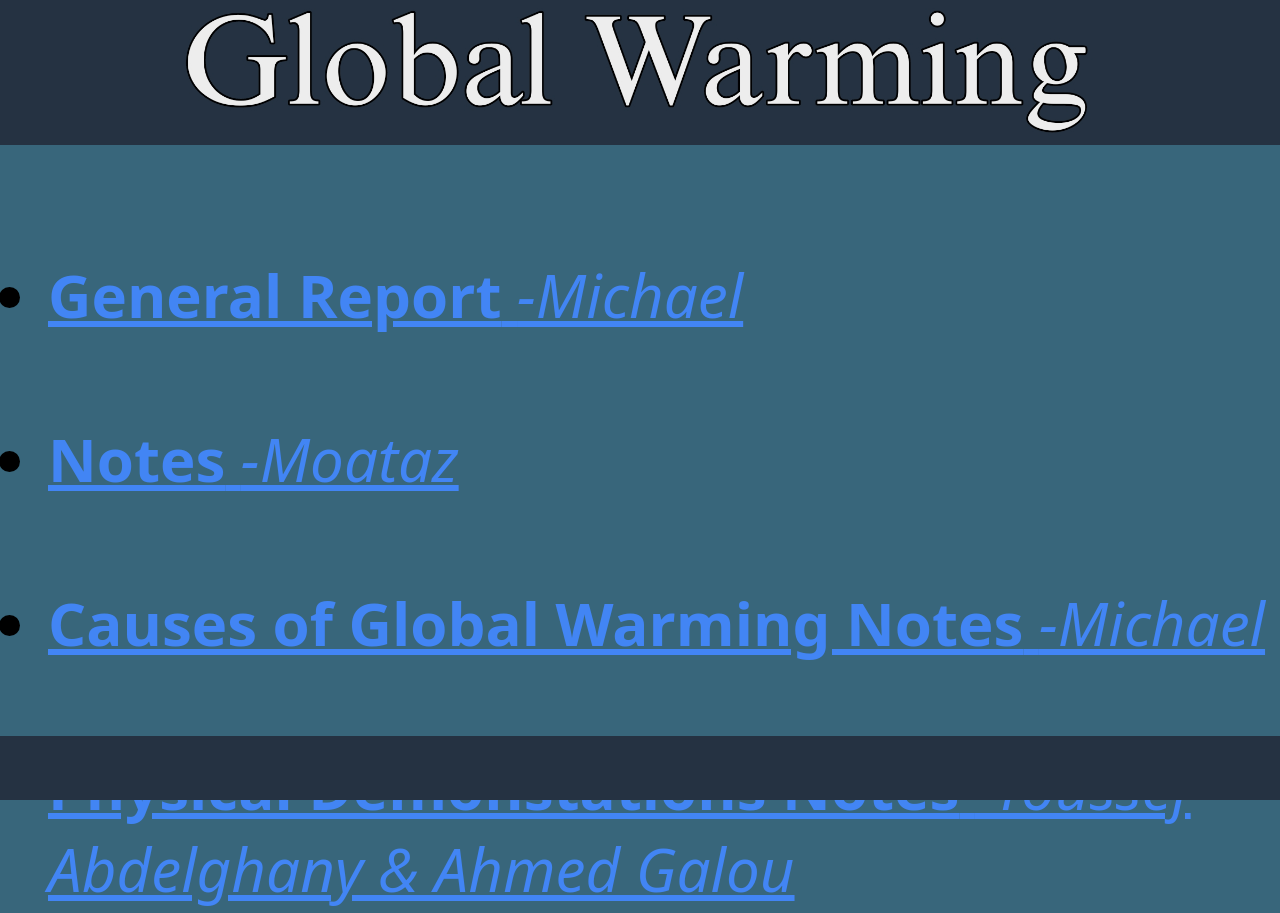
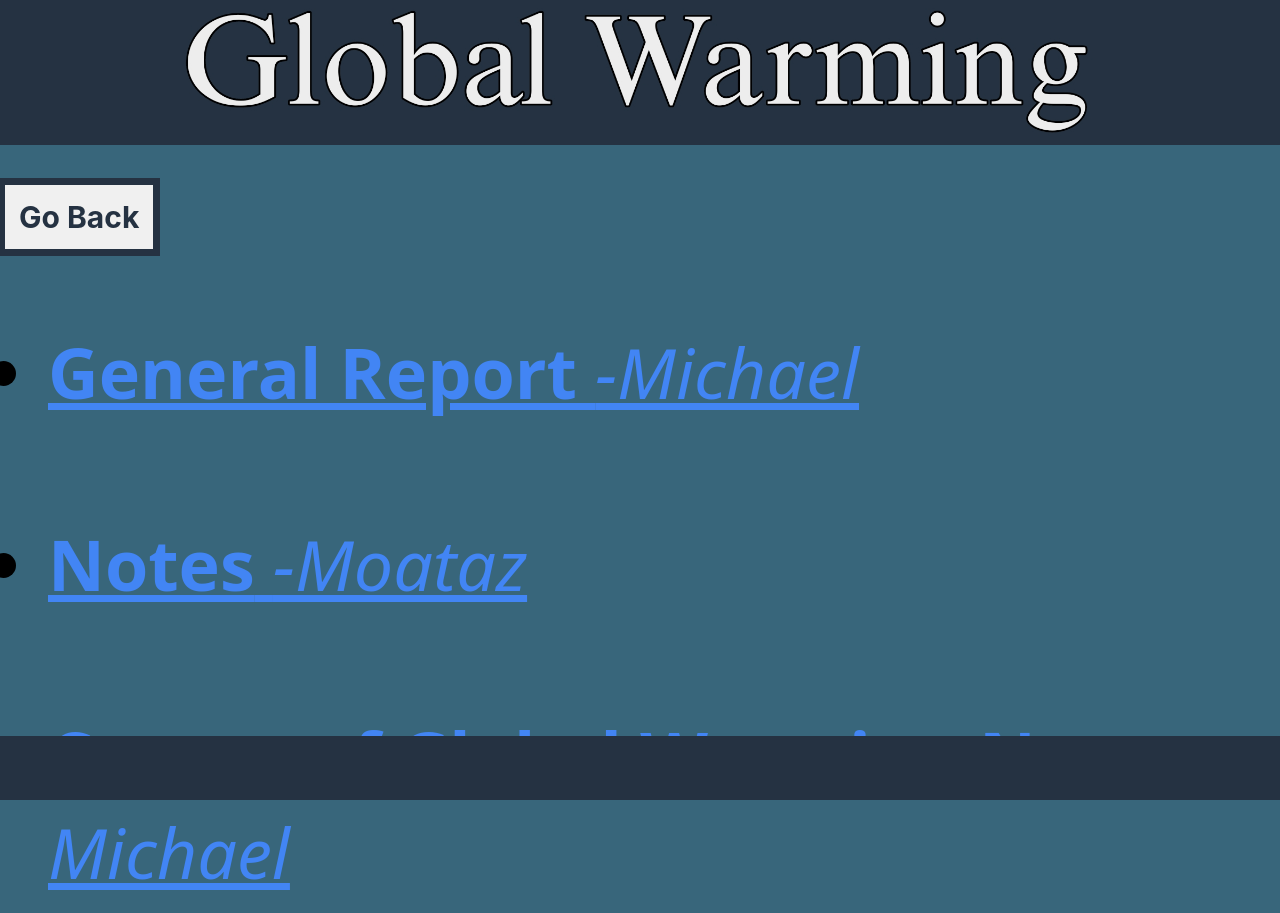
Before and after one commit to lowprofiledude/seniorsproject, a plain HTML site: page research.html in a window 1280 px wide. Shown: the top 913 px of the page. Drawn offline with Linux system fonts and the light colour scheme.

Commit message:
Update research.html
button (rabena ystor)

```diff
--- a/research.html
+++ b/research.html
@@ -9,7 +9,7 @@
             ul{
                 position: relative;
 top: 150px;
-font-size: 60px;
+font-size: 70px;
 font-family: system-ui, -apple-system, BlinkMacSystemFont, 'Segoe UI', Roboto, Oxygen, Ubuntu, Cantarell, 'Open Sans', 'Helvetica Neue', sans-serif;
             }
 
@@ -32,22 +32,20 @@ left: 0;
       }
             Button{
             position: relative;
-                     top: 200px;
+                     top: 170px;
+                   right: 10px;
                  background-color: rgb(240, 240, 240);
   color: rgb(37, 50, 66);
-  font-size: 100px;
+  font-size: 30px;
   font-family: -apple-system, BlinkMacSystemFont, 'Segoe UI', Roboto, Oxygen, Ubuntu, Cantarell, 'Open Sans', 'Helvetica Neue', sans-serif;
-  border-width: 10px;
+  border-width: 7px;
       border-style: solid;
     border-color: rgb(37, 50, 66);
-  padding: 28px;
+  padding: 14px;
   text-align: center;
   text-decoration: none;
   display: inline-block;
   cursor: pointer;
-    left: auto;
-right: auto;
-width: 100%;
     }
 
             button:hover {
@@ -83,6 +81,7 @@ body{
     <div class="header">
 <img src="groupheader.jpg" alt="group header">
 </div>
+          <button onclick="document.location='https://lowprofiledude.github.io/seniorsproject'"><b>Go Back</b></button>
         <br> <br>
         <ul>
 <li><a href="https://drive.google.com/file/d/1uxsir54b0hj6WQDKZK-s7YLVJ9lgQtg4/view?usp=sharing" ><b>General Report</b> <i>-Michael</i></a></li>
```
